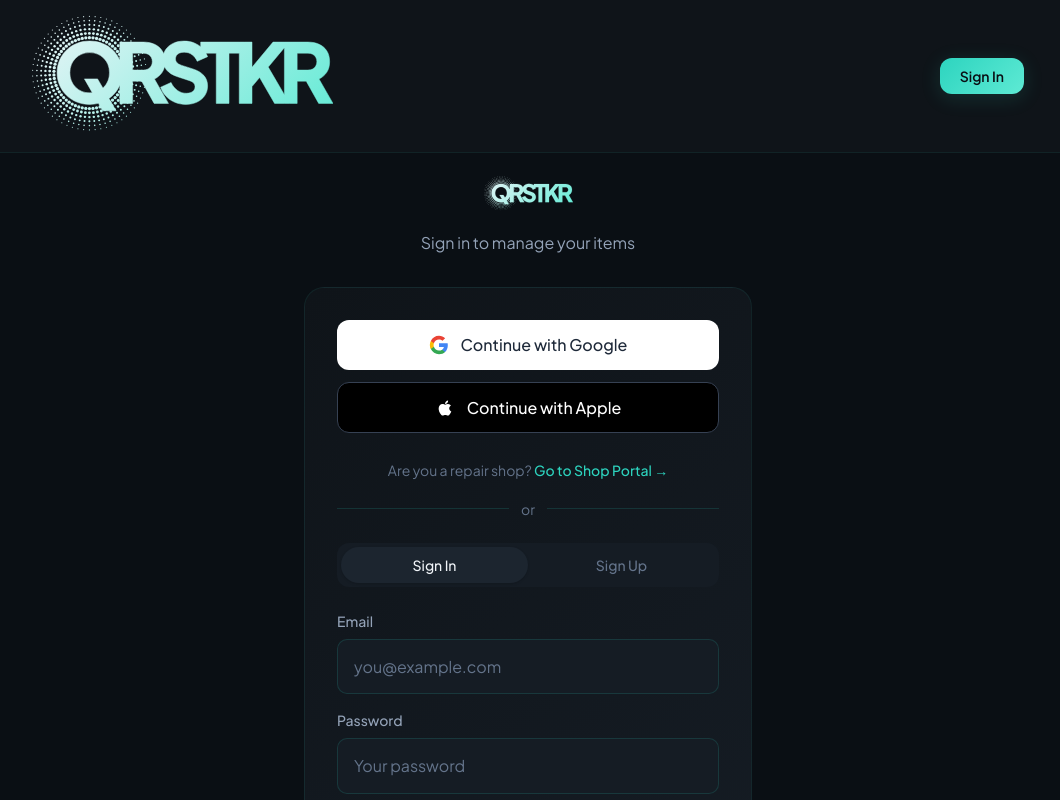
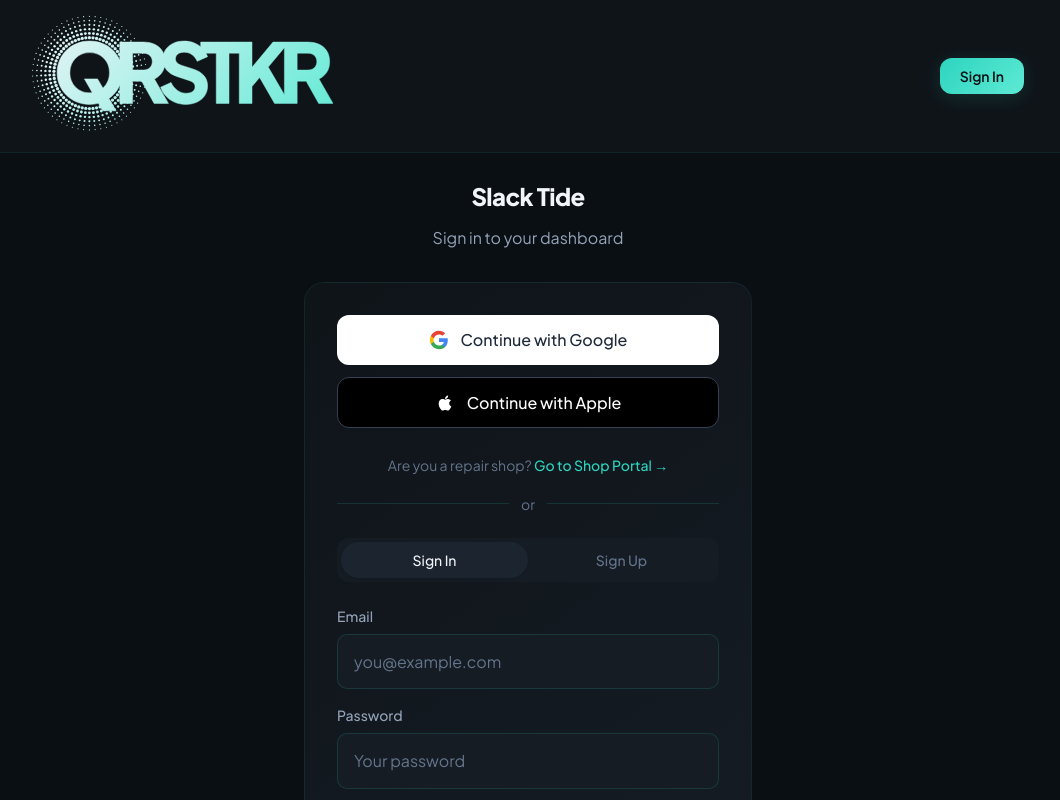
Before and after one commit to bec-archer/slack-tide, a Next.js app: page /auth in a window 1280 px wide. Shown: the top 800 px of the page, without its empty margins (112-1172 px from the left). Built offline with nearby package versions, Linux system fonts and the light colour scheme; no server answers.

Commit message:
rebrand: replace QRSTKR branding with Slack Tide on auth page

```diff
--- a/src/app/auth/page.tsx
+++ b/src/app/auth/page.tsx
@@ -5,7 +5,6 @@
 import { useAuth } from '@/contexts/AuthContext'
 import { supabase } from '@/lib/supabase'
 import Link from 'next/link'
-import QRSTKRLogo from '@/components/QRSTKRLogo'
 
 function AuthForm() {
   const router = useRouter()
@@ -168,10 +167,10 @@
       <div className="max-w-md w-full animate-fade-in">
         <div className="text-center mb-8">
           <Link href="/" className="inline-block mb-3">
-            <QRSTKRLogo id="auth" height={36} />
+            <span className="text-2xl font-extrabold tracking-tight text-text-primary">Slack Tide</span>
           </Link>
           <p className="text-text-secondary">
-            {mode === 'signin' ? 'Sign in to manage your items' : 'Create your account'}
+            {mode === 'signin' ? 'Sign in to your dashboard' : 'Create your account'}
           </p>
         </div>
 
@@ -330,8 +329,8 @@
   return (
     <Suspense fallback={
       <div className="min-h-screen flex items-center justify-center bg-bg-primary">
-        <div className="animate-pulse-bullseye">
-          <QRSTKRLogo id="auth-loading" height={32} />
+        <div className="animate-pulse">
+          <span className="text-2xl font-extrabold tracking-tight text-text-primary">Slack Tide</span>
         </div>
       </div>
     }>
```
Also changed, not shown: 2 other files (tests, documents, lock files or other folders).
